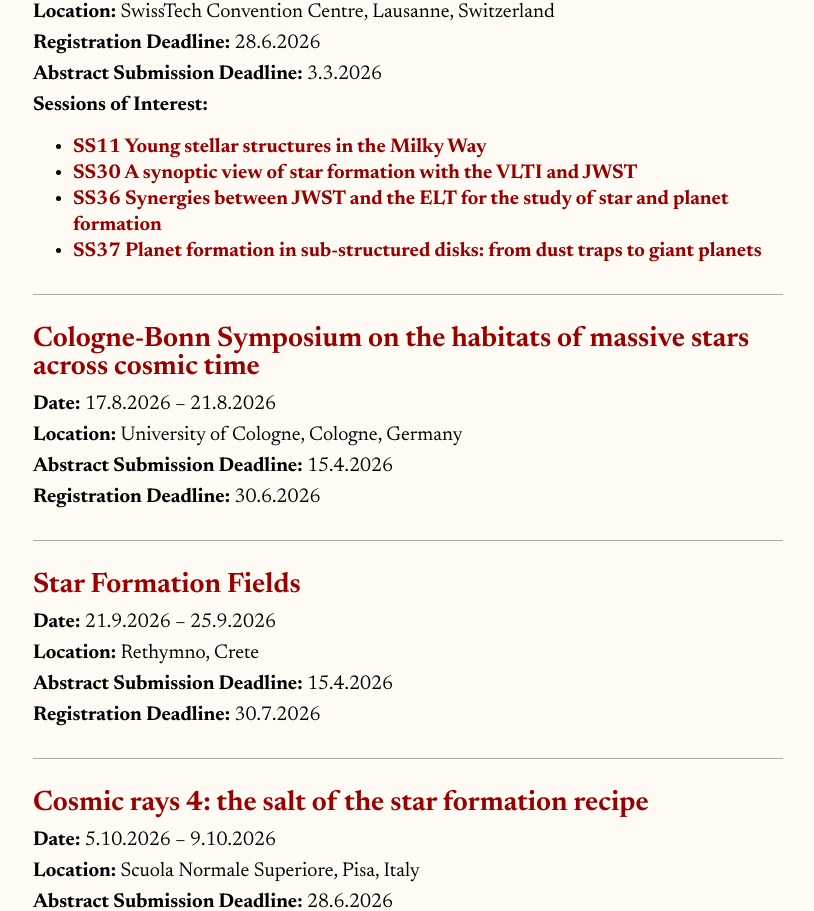
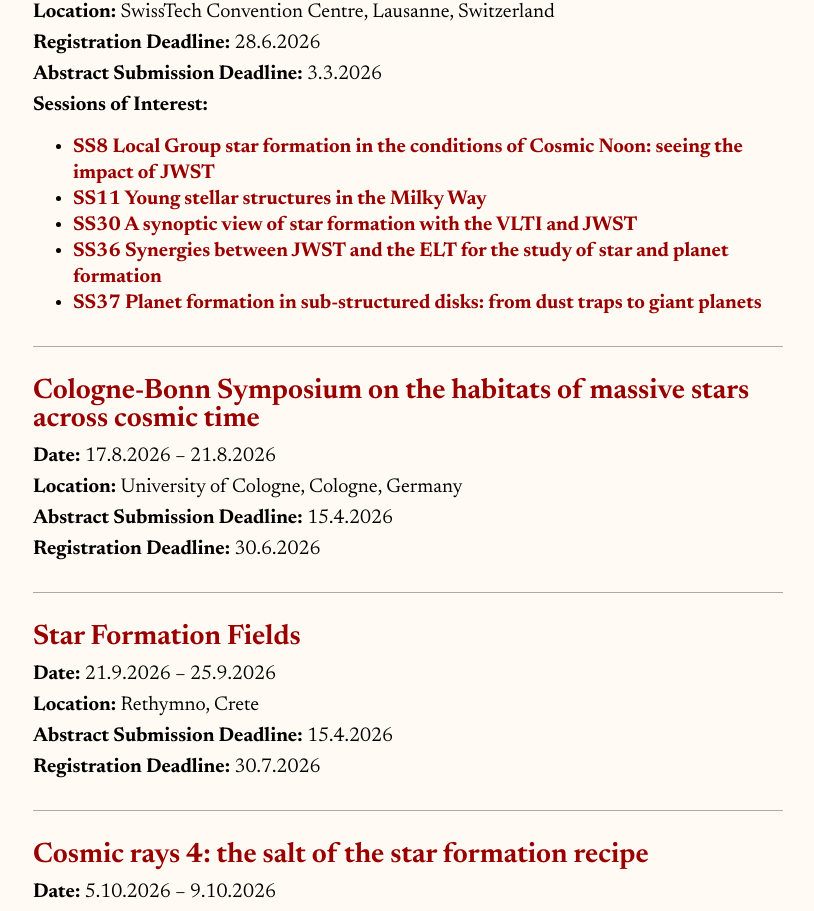
Before and after one commit to starformationnews/website, a SvelteKit app: page /meetings in a window 1280 px wide. Shown: the part 1193-2104 px from the top of the page, without its empty margins (232-1046 px from the left). Built offline with nearby package versions, Linux system fonts and the light colour scheme.

Commit message:
Added EAS session to conferences

```diff
--- a/src/routes/meetings/Meetings.svelte
+++ b/src/routes/meetings/Meetings.svelte
@@ -30,6 +30,7 @@
 <p><strong>Abstract Submission Deadline:</strong> 3.3.2026 </p>
 <p><strong>Sessions of Interest:</strong> </p>
 <ul>
+  <li><strong><a href="https://eas.unige.ch/EAS_meeting/session.jsp?id=SS8" target="_blank"> SS8 Local Group star formation in the conditions of Cosmic Noon: seeing the impact of JWST</a></strong></li>
   <li><strong><a href="https://eas.unige.ch/EAS_meeting/session.jsp?id=SS11" target="_blank"> SS11 Young stellar structures in the Milky Way </a></strong></li>
   <li><strong><a href="https://eas.unige.ch/EAS_meeting/session.jsp?id=SS30" target="_blank"> SS30 A synoptic view of star formation with the VLTI and JWST </a></strong></li>
   <li><strong><a href="https://eas.unige.ch/EAS_meeting/session.jsp?id=SS36" target="_blank"> SS36 Synergies between JWST and the ELT for the study of star and planet formation </a></strong></li>
```
